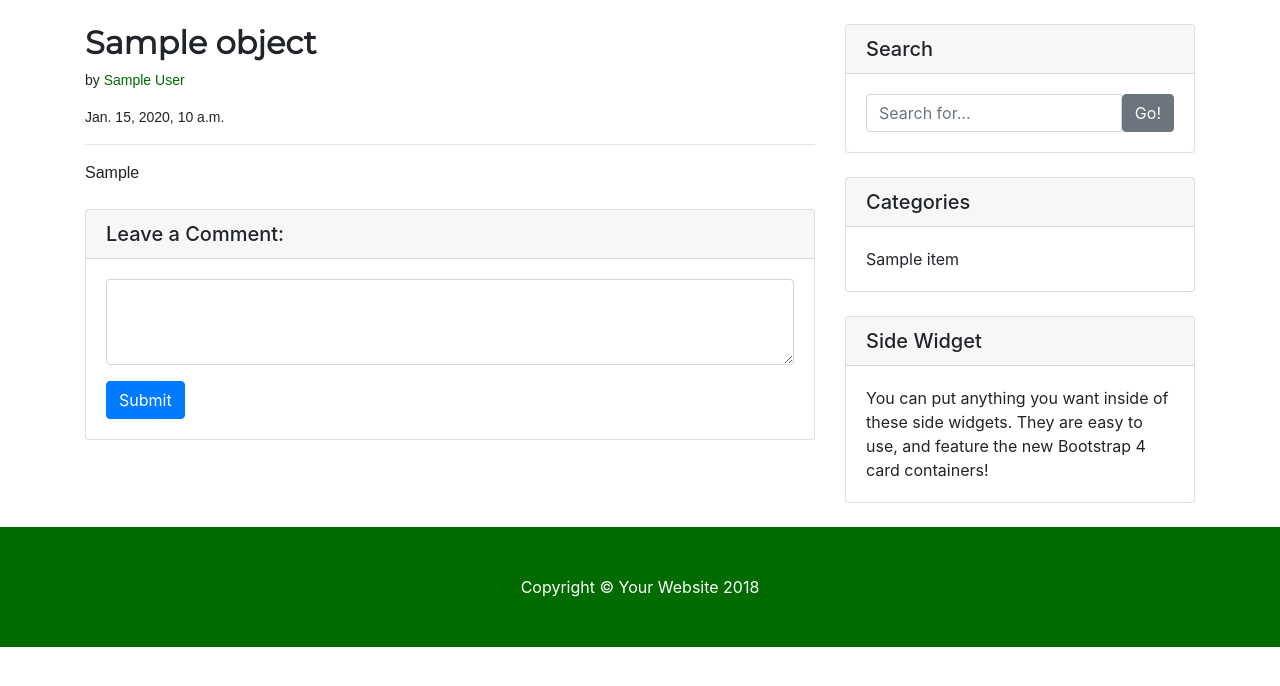
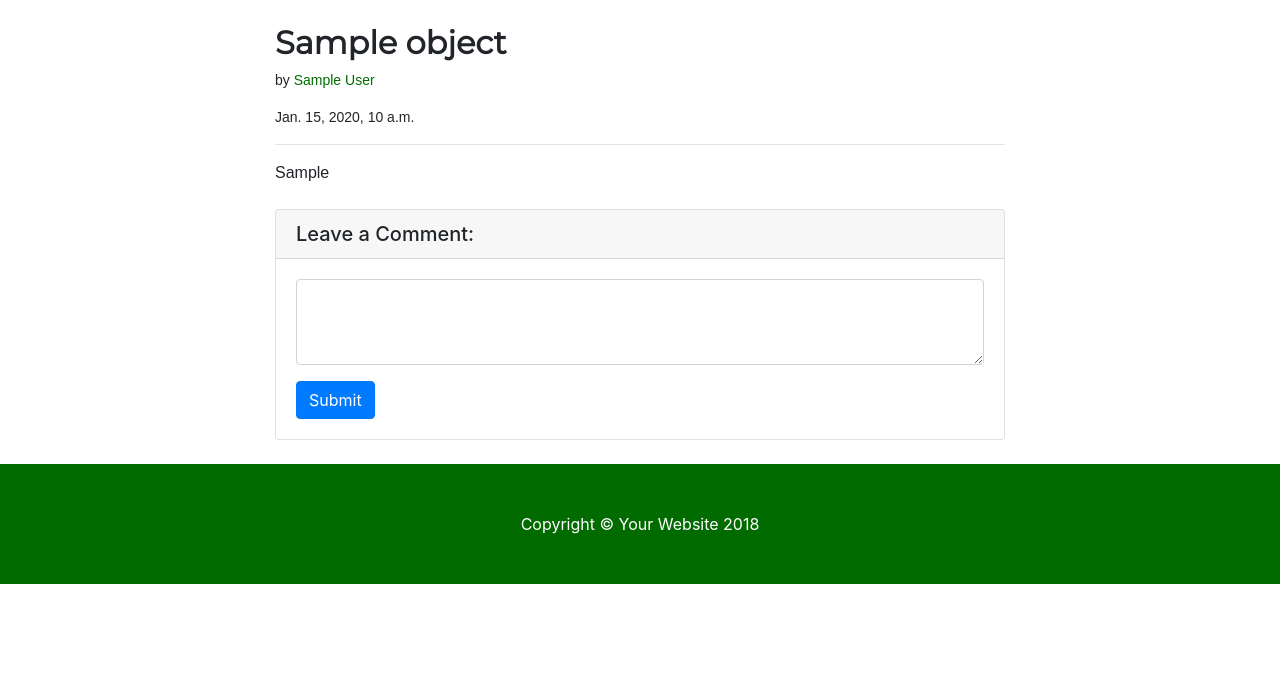
Before and after one commit to rjchirinos/raulchirinos_blog, a Django app: template raulchirinos/templates/raulchirinos/post_template/post.html in a window 1280 px wide. Shown: the part 56-742 px from the top of the page. Run offline with Django 3.2, Linux system fonts and the light colour scheme; the template is opened without the code that fills it: most values are stand-ins (such as "Sample title", 1, 10 or a date in 2020); some libraries are stand-ins or nearby versions.

Commit message:
Post centered

```diff
--- a/raulchirinos/static/raulchirinos/blog-post.css
+++ b/raulchirinos/static/raulchirinos/blog-post.css
@@ -45,3 +45,7 @@ a{
 #blog_title{
     font-family: 'Copse', serif;
 }
+
+.col-lg-8{
+  margin: auto;
+}
--- a/raulchirinos/templates/raulchirinos/post_template/post.html
+++ b/raulchirinos/templates/raulchirinos/post_template/post.html
@@ -92,51 +92,6 @@
             </div>
           </div>
         </div>
-
-        <!-- Sidebar Widgets Column -->
-        <div class="col-md-4">
-
-          <!-- Search Widget -->
-          <div class="card my-4">
-            <h5 class="card-header">Search</h5>
-            <div class="card-body">
-              <div class="input-group">
-                <input type="text" class="form-control" placeholder="Search for...">
-                <span class="input-group-btn">
-                  <button class="btn btn-secondary" type="button">Go!</button>
-                </span>
-              </div>
-            </div>
-          </div>
-
-          <!-- Categories Widget -->
-          <div class="card my-4">
-            <h5 class="card-header">Categories</h5>
-            <div class="card-body">
-              <div class="row">
-                <div class="col-lg-6">
-                  <ul class="list-unstyled mb-0">
-                      {% for item in object.tags.all %}
-                        <li>
-                        {{ item }}
-                        </li>
-                      {% endfor %}
-                  </ul>
-                </div>
-              </div>
-            </div>
-          </div>
-
-          <!-- Side Widget -->
-          <div class="card my-4">
-            <h5 class="card-header">Side Widget</h5>
-            <div class="card-body">
-              You can put anything you want inside of these side widgets. They are easy to use, and feature the new Bootstrap 4 card containers!
-            </div>
-          </div>
-
-        </div>
-
       </div>
       <!-- /.row -->
 
```
